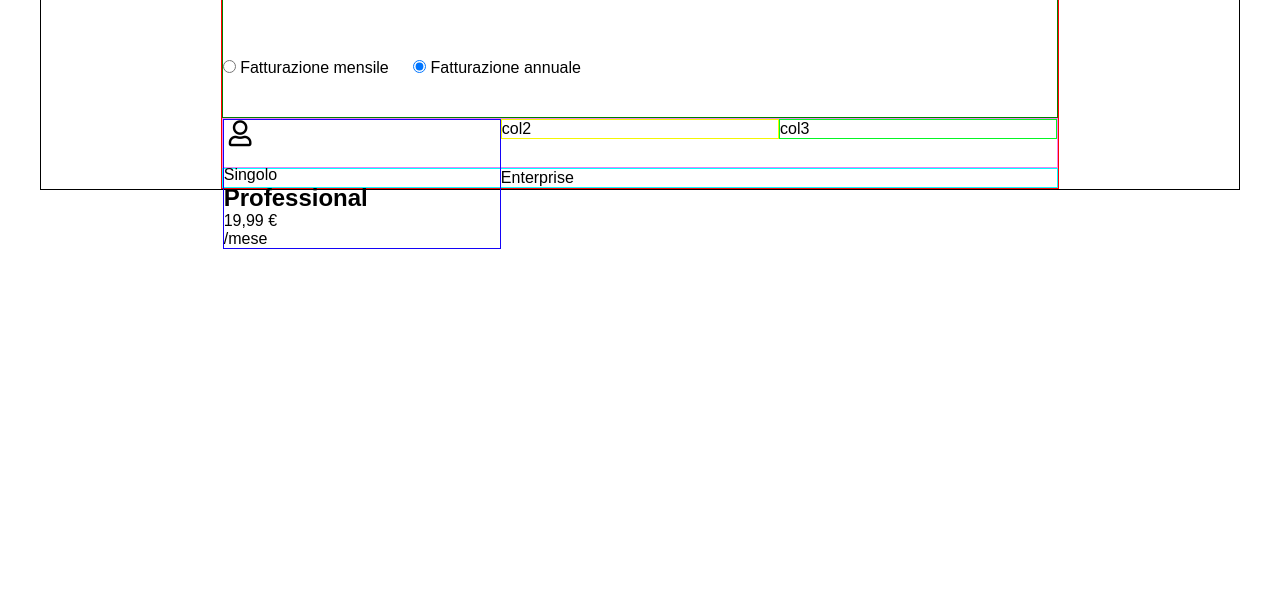
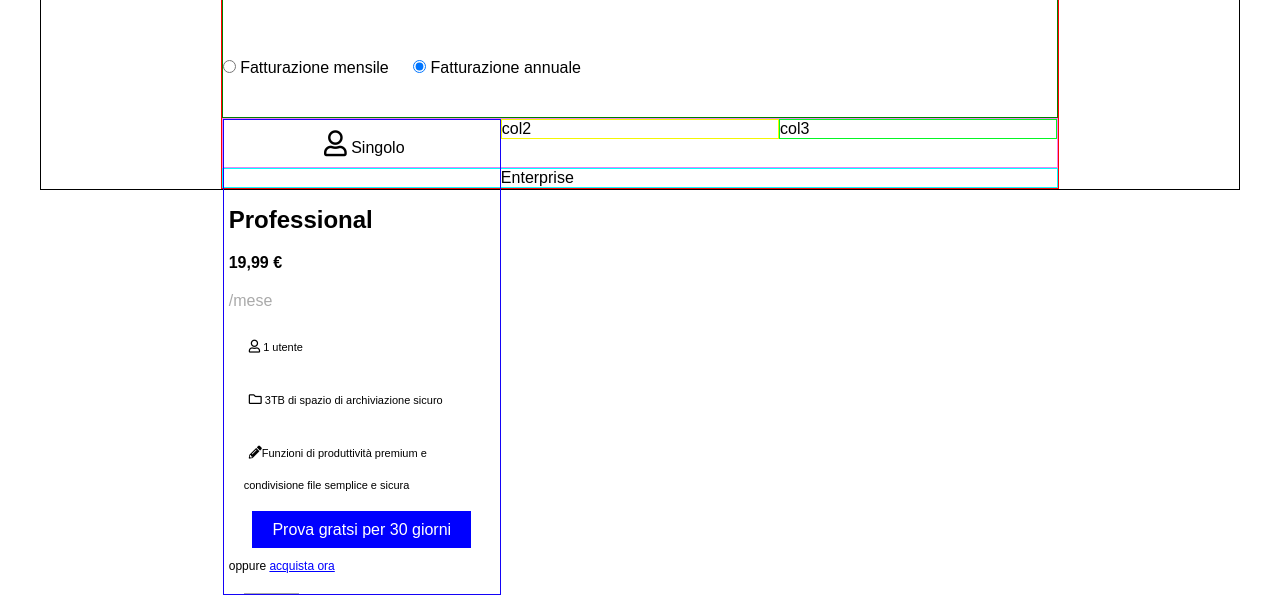
Before and after one commit to IonCatana/htmlcss-dropbox, a plain HTML site: page index.html in a window 1280 px wide. Shown: the part 724-1319 px from the top of the page. Before the commit the page ends 973 px from the top, so only its background shows below. Drawn offline with Linux system fonts and the light colour scheme.

Commit message:
add vari commenti

```diff
--- a/index.html
+++ b/index.html
@@ -13,7 +13,7 @@
 </head>
 
 <body>
-    <!-- Inizio header top -->
+    <!-- Inizio header  -->
     <header>
         <div class="container clearfix">
             <div class="header-nav-left col-1">
@@ -58,42 +58,68 @@
 
         </div>
     </header>
+    <!-- Fine header -->
+    <!-- Inizio main -->
     <main>main
+        <!-- Inizio main contein -->
         <div class="main-contein">
             main-content
+            <!-- Inizio main top -->
             <div class="titolo-main-top">
                 <h2>Trova il piano Dropbox Business che fa per te</h2>
                 <div class="input-div">
-                    <input type="radio" id="huey" name="$" value="huey" checked>
+                    <input type="radio" id="" name="$" value="" checked>
                     <label class="input" for="mensile">Fatturazione mensile</label>
 
-                    <input type="radio" id="huey" name="$" value="huey" checked>
+                    <input type="radio" id="" name="$" value="" checked>
                     <label for="annuale">Fatturazione annuale</label>
                 </div>
             </div>
+            <!-- Fine main top -->
+            <!-- Inizio main-col -->
             <div class="main-col clearfix">
+                <!-- Inizio col1 -->
                 <div class="col1 col-1">
+                    <div class="singolo">
+                        <i class="far fa-user"></i>
+                        Singolo
+                    </div>
+                    <!-- Inizio tittolo price col1  -->
+                    <div class="titolo-price">
+                        <h2>Professional</h2>
+                        <div>19,99 €</div>
+                        <div>/mese</div>
+                    </div>
+                    <!-- Fine tittolo price col1 -->
+                    <!-- Inizio list & icon -->
                     <div>
-                        <i class="far fa-user"></i>
-                        <span>Singolo</span>
+                        <ul class="style-list">
+                            <li><i class="far fa-user"></i> 1 utente</li>
+                            <li><i class="far fa-folder"> </i> 3TB di spazio di archiviazione sicuro</li>
+                            <li><i class="fas fa-pencil-alt"></i>Funzioni di produttività premium e condivisione file semplice e sicura</li>
+                        </ul>
                     </div>
-                    <div>
-                        <h2>Professional</h2>
-                        <span>19,99 €</span>
-                        <span>/mese</span>
+                    <!-- Fine list & icon -->
+                    <div class="href">
+                        <a class="giorni-prova" href="#">Prova gratsi per 30 giorni</a>
                     </div>
-                    <div>
-
+                    <div class="oppure">
+                        <p>oppure <a href="#">acquista ora</a></p>
                     </div>
+                    <div class="line-bg"></div>
                 </div>
+                <!-- Fine col1 -->
                 <div class="col2 col-1">col2</div>
                 <div class="col3 col-1">col3</div>
             </div>
+            <!-- Fine main-col -->
             <div class="titolo-main-bottom">
                 Enterprise
             </div>
         </div>
+        <!-- Fine main contein -->
     </main>
+    <!-- Fine main -->
 
     <footer></footer>
 
--- a/style.css
+++ b/style.css
@@ -15,11 +15,12 @@ header{
     width: 1200px;
     margin: 0 auto;
 }
-/* Inizio container */
+
 .container{
     width: 100%;
     margin: 0 auto;
 }
+/* Inizio header */
 .clearfix{
     min-height: 50px;
 }
@@ -58,7 +59,8 @@ a{
     text-decoration: none;
     color: black;
 }
-/* Fine container */
+/* Fine header  */
+
 /* Inizio header bottom */
 .header-bottom-top{
     width: 1200px;
@@ -122,7 +124,7 @@ main{
     margin: 0 auto;
     border: 1px solid black;
 }
-/* Inizio main'contein */
+/* Inizio main contein */
 .main-contein{
     width: 70%;
     margin: 0 auto;
@@ -136,6 +138,7 @@ main{
 .titolo-main-top > h2{
     margin: 80px 0;
     font-size: 30px;
+    font-weight: 900;
 }
 .input-div{
 
@@ -164,6 +167,57 @@ main{
 .titolo-main-bottom{
     width: 100%;
     border: 1px solid aqua ;
-} span{
-    display: block;
 }
+/* Inizio col1 */
+.singolo{
+    padding: 10px 10px 10px 10px;
+    text-align: center;
+}
+/* Inizio tittolo price col1 */
+.titolo-price{
+    padding-left: 5px;
+}
+.titolo-price h2{
+    padding-top: 20px;
+    font-weight: 800;
+}
+.titolo-price div:nth-child(2){
+    padding: 20px 0;
+    font-weight: 800;
+}
+.titolo-price div:nth-child(3){
+    color: #aaa;
+    padding-bottom: 20px;
+}
+/* Fine tittolo price col1 */
+/* Inizio list & icon col1 */
+.style-list > li{
+    font-size: 11px;
+}
+.style-list i{
+    font-size: 13px;
+}
+/* Fine list & icon col1 */
+/* Inizio link  */
+.href{
+    margin-top: 20px;
+    text-align: center;
+}
+.giorni-prova{
+    background-color: blue;
+    color: white;
+    padding: 10px 20px 10px 20px;
+}
+.oppure a{
+    color: blue;
+    text-decoration: underline;
+}
+/* Fine link */
+/* Inizio background line */
+.line-bg{
+    margin-left: 20px;
+    width: 20%;
+    height: 1px;
+    background-color: #aaa;
+}
+/* Fine background line */
```
